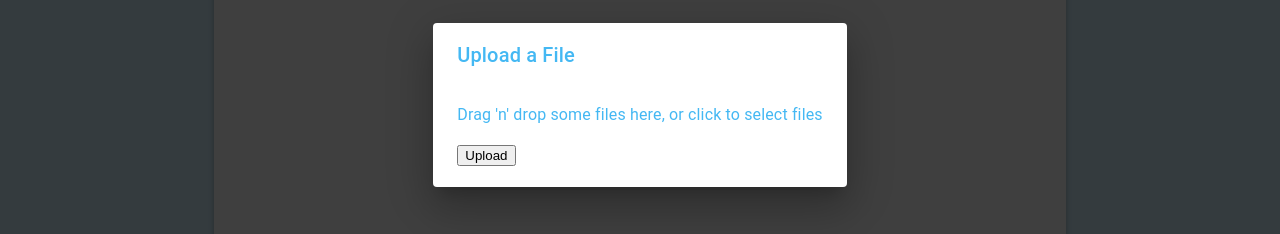
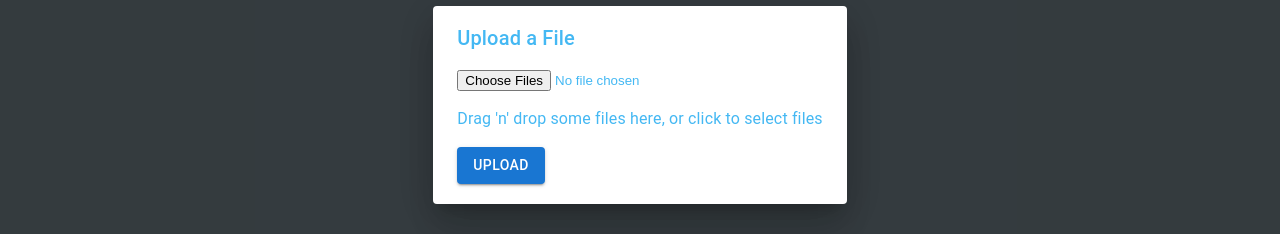
Before and after one commit to dominhnhut01/healthcare_insurance_bot, a React (Vite) app in the folder frontend/: page /chat in a window 1280 px wide. Shown: the part 295-529 px from the top of the page. Built offline with nearby package versions, Linux system fonts and the light colour scheme; no server answers.

Commit message:
Fixed Upload popup bug with a nicer style (#29)
Co-authored-by: Loc Tran <loctranforbusiness@gmail.com>

```diff
--- a/frontend/src/App.jsx
+++ b/frontend/src/App.jsx
@@ -7,8 +7,6 @@ import DialogTitle from "@mui/material/DialogTitle";
 import DialogContent from "@mui/material/DialogContent";
 import Dialog from "@mui/material/Dialog";
 import Backdrop from "@mui/material/Backdrop";
-
-import { socket } from "./socket.js";
 
 function App() {
   // file Object
@@ -27,12 +25,14 @@ function App() {
   };
 
   const handleClose = () => {
-    setOpen(false);
+    alert("File upload cancelled. Please upload a file.");
   };
 
   return (
     <>
-      <ChatContainer />
+      {!open ? <ChatContainer />
+      :
+        (
         <Backdrop open={open} sx={{ zIndex: (theme) => theme.zIndex.drawer + 1 }}>
           <Dialog open={open} onClose={handleClose}>
             <DialogTitle>Upload a File</DialogTitle>
@@ -41,6 +41,7 @@ function App() {
             </DialogContent>
           </Dialog>
         </Backdrop>
+        )}
     </>
   );
 }
--- a/frontend/src/pages/Upload.jsx
+++ b/frontend/src/pages/Upload.jsx
@@ -1,7 +1,8 @@
 import { useState } from "react";
 import { useDropzone } from "react-dropzone";
-import { useNavigate } from "react-router-dom";
+// import { useNavigate } from "react-router-dom";
 import { socket } from "../socket";
+import { Button } from "@mui/material";
 
 const Upload = ({ onUpload }) => {
   const [error, setError] = useState(null);
@@ -13,19 +14,19 @@ const Upload = ({ onUpload }) => {
         "File upload failed. Please make sure you are uploading a PDF file."
       ),
     onDropAccepted: () => setError(null),
+    noClick: true,  // Prevents the input element from being clicked when the dropzone is clicked
+    noKeyboard: true,  // Prevents the input element from being activated when the dropzone is focused
   });
-
-  const navigate = useNavigate();
 
   const handleUpload = async () => {
     const file = acceptedFiles[0];
     setFile(file);
     if (file) {
       try {
-        socket.emit("upload", file, (status) => {
+        socket.emit("uploads", file, (status) => {
           console.log(status.succeed);
         });
-        onUpload();
+        onUpload(file);
       } catch (error) {
         console.error("There was an error uploading the file:", error);
       }
@@ -37,10 +38,13 @@ const Upload = ({ onUpload }) => {
   return (
     <div {...getRootProps()}>
       {/* <input {...getInputProps()} /> */}
-      <input type="file" {...getInputProps()} name="file" />
+      <input type="file" {...getInputProps()} name="file" style={{ display: 'block' }}/>
+      {/* Prevents the input from being clicked */}
       <p>Drag 'n' drop some files here, or click to select files</p>
       {error && <p>{error}</p>}
-      <button onClick={handleUpload}>Upload</button>
+      <Button variant="contained" color="primary" onClick={handleUpload}>
+        Upload
+      </Button>
     </div>
   );
 };
```
Lines whose indentation alone changed are shown as unchanged.
